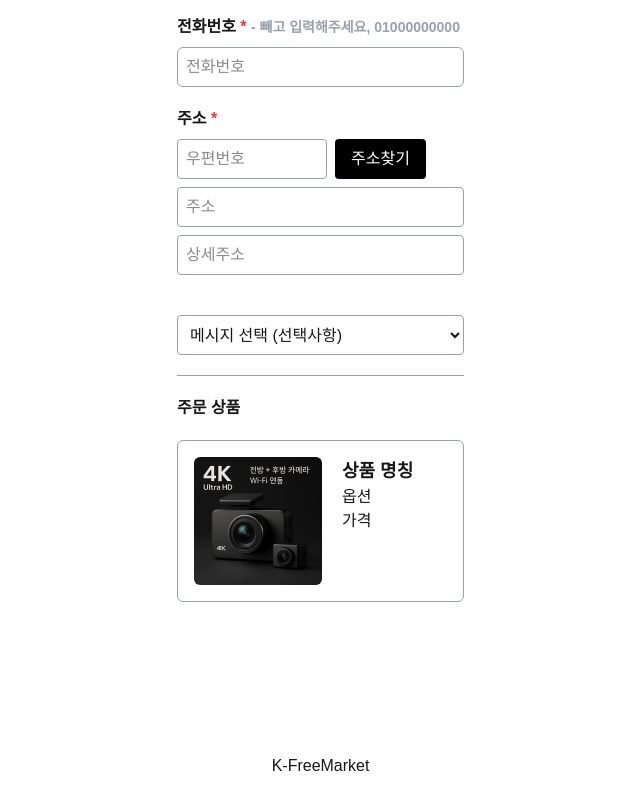
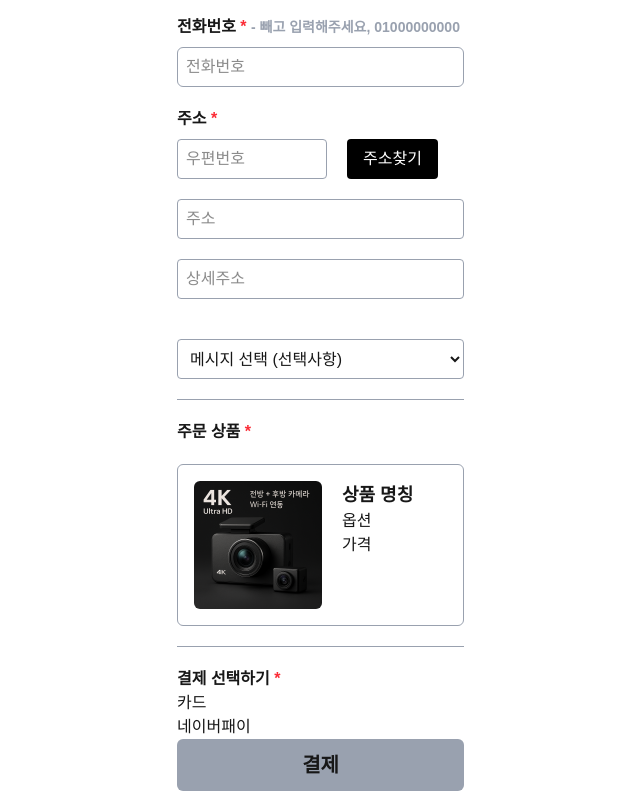
Before and after one commit to K-FreeMarket/K-FreeMarket-Web, a Next.js app: page /checkout in a window 1280 px wide. Shown: the part 280-1080 px from the top of the page, without its empty margins (423-1063 px from the left). Built offline with nearby package versions, Linux system fonts and the light colour scheme.

Commit message:
refactor: checkoutform

```diff
--- a/src/components/checkout/AddressSearch.tsx
+++ b/src/components/checkout/AddressSearch.tsx
@@ -36,8 +36,8 @@ export default function AddressSearch() {
   }
 
   return (
-    <div className='mt-2 space-y-2'>
-      <div className='flex gap-2'>
+    <div className='mt-2 space-y-5'>
+      <div className='flex gap-5'>
         <input
           type='text'
           value={postcode}
--- a/src/components/checkout/CheckoutForm.tsx
+++ b/src/components/checkout/CheckoutForm.tsx
@@ -47,7 +47,9 @@ export default function CheckoutForm() {
       <hr className='mt-5 text-gray-400' />
       {/* 상품 정보 */}
       <div className='mt-5'>
-        <h4 className='text-base font-semibold'>주문 상품</h4>
+        <h4 className='text-base font-semibold'>
+          주문 상품 <span className='text-red-500'>*</span>
+        </h4>
         <div className='mt-5 flex w-full items-center justify-start gap-5 rounded-md border border-gray-400 p-4'>
           <div className='h-32 w-32'>
             <Image
@@ -65,8 +67,20 @@ export default function CheckoutForm() {
         </div>
       </div>
 
+      <hr className='mt-5 text-gray-400' />
       {/* 결제 */}
-      <div></div>
+      <div className='mt-5 flex flex-col'>
+        <h4 className='text-base font-semibold'>
+          결제 선택하기 <span className='text-red-500'>*</span>
+        </h4>
+
+        <span>카드</span>
+        <span>네이버패이</span>
+      </div>
+
+      <button type='submit' className='w-full rounded-md bg-gray-400 p-3 text-xl font-semibold'>
+        결제
+      </button>
     </form>
   )
 }
```
